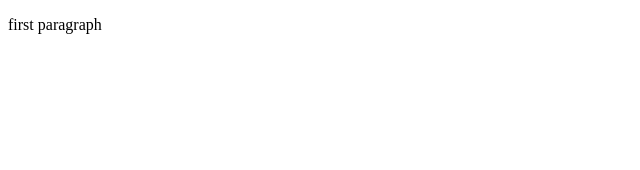
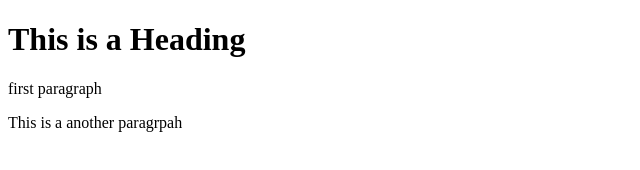
Before and after one commit to prabinbasnet09/learning-git, a plain HTML site: page index.html in a window 1280 px wide. Shown: the whole page, without its empty margins (0-640 px from the left). Drawn offline with Linux system fonts and the light colour scheme.

Commit message:
Changes for rebase completed

```diff
--- a/index.html
+++ b/index.html
@@ -4,6 +4,8 @@
 <title>Page Ttile</title>
 </head>
 <body>
+  <h1>This is a Heading</h1>
   <p>first paragraph</p>
+  <p>This is a another paragrpah</p>
 </body>
 </html>
```
